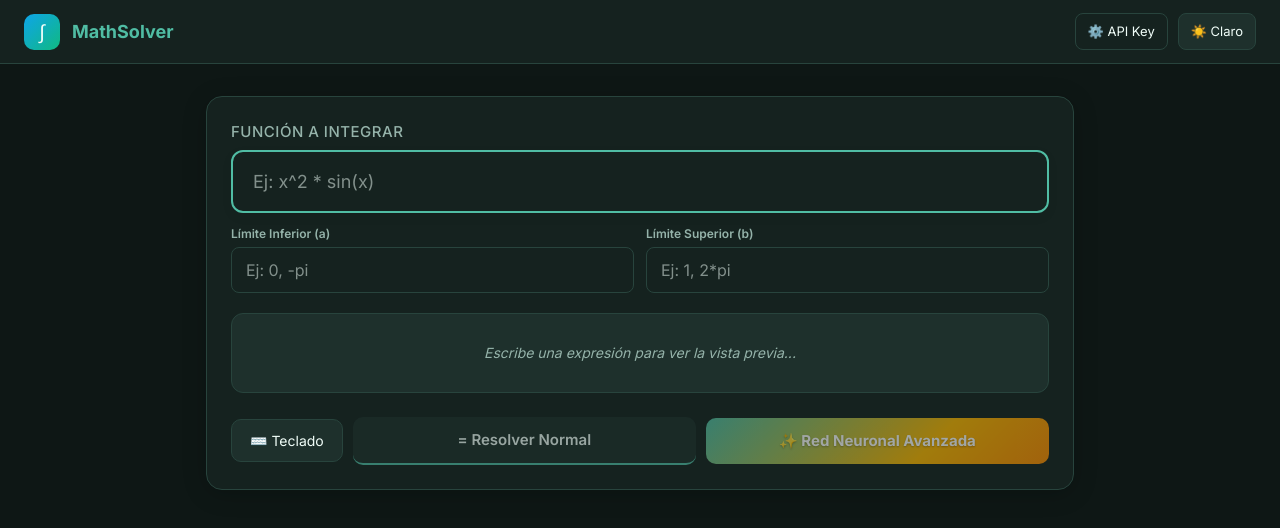
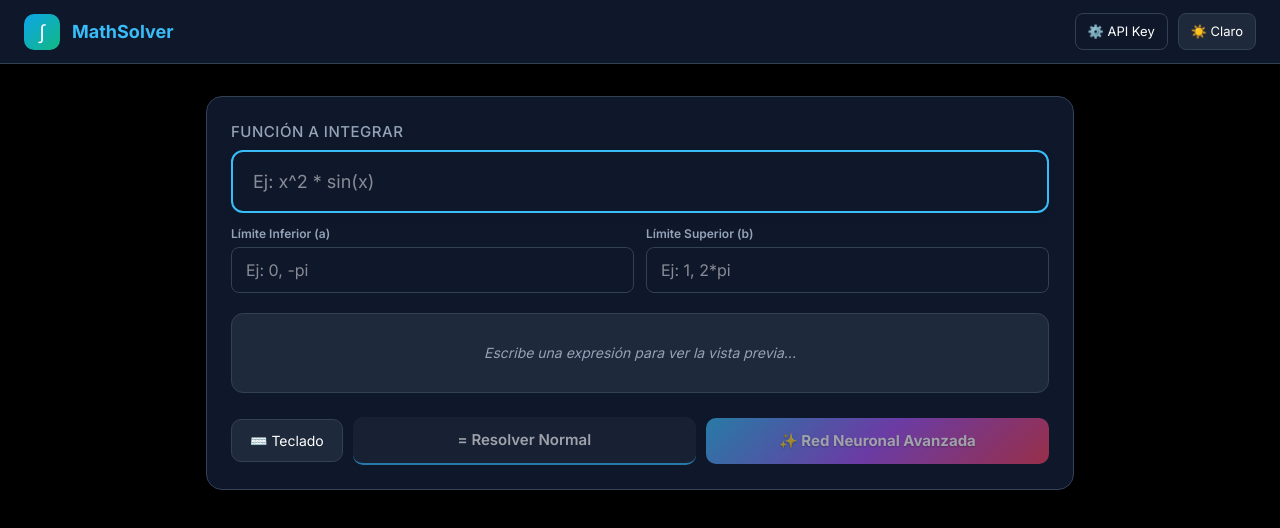
Before and after one commit to JuPaps/resolver-integrales-web, a React (Vite) app: page / in a window 1280 px wide. Shown: the top 528 px of the page. Built offline with nearby package versions, Linux system fonts and the light colour scheme.

Commit message:
Experimental design: Blue, Purple, Red, Black, White palette

```diff
--- a/src/index.css
+++ b/src/index.css
@@ -1,34 +1,35 @@
 @import "tailwindcss";
 
 :root {
-  --color-primary: #50bda4; /* Medium Seagreen */
-  --color-primary-dark: #3a9781;
-  --color-accent: #ffb800; /* Deep Canary */
-  --color-accent-pastel: #ffe066; /* Pastel Canary */
-  --color-orange: #ff8c00;
+  --color-primary: #38bdf8; /* Azul Claro */
+  --color-primary-dark: #0284c7;
+  --color-accent: #a855f7; /* Morado */
+  --color-accent-pastel: #d8b4fe;
+  --color-orange: #ef4444; /* Rojo */
 
-  --grad-button: linear-gradient(135deg, #50bda4 0%, #ffb800 65%, #ff8c00 100%);
-  --grad-panel: linear-gradient(135deg, rgba(80,189,164,0.08) 0%, rgba(255,184,0,0.12) 65%, rgba(255,140,0,0.15) 100%);
+  /* Degradado: Azul -> Morado -> Rojo */
+  --grad-button: linear-gradient(135deg, #38bdf8 0%, #a855f7 50%, #f43f5e 100%);
+  --grad-panel: linear-gradient(135deg, rgba(56,189,248,0.1) 0%, rgba(168,85,247,0.1) 50%, rgba(244,63,94,0.1) 100%);
 
-  --color-bg: #0e1715;
-  --color-surface: #15221f;
-  --color-surface-2: #1e302c;
-  --color-border: #28443d;
-  --color-text: #f0fdf8;
-  --color-text-muted: #95b3aa;
-  --color-error: #f87171;
-  --color-warning: #ffd000; /* Bright Canary */
+  --color-bg: #000000; /* Negro puro */
+  --color-surface: #0f172a;
+  --color-surface-2: #1e293b;
+  --color-border: #334155;
+  --color-text: #ffffff; /* Blanco puro */
+  --color-text-muted: #94a3b8;
+  --color-error: #ef4444; /* Rojo */
+  --color-warning: #f43f5e; /* Rojo/Rosa */
 }
 
 .light {
-  --color-bg: #f5fbfa;
-  --color-surface: #ffffff;
-  --color-surface-2: #e4f3ef;
-  --color-border: #c7e1db;
-  --color-text: #132420;
-  --color-text-muted: #53776d;
+  --color-bg: #f8fafc; /* Blancos rotos */
+  --color-surface: #ffffff; /* Blanco puro */
+  --color-surface-2: #f1f5f9;
+  --color-border: #e2e8f0;
+  --color-text: #000000; /* Negro puro */
+  --color-text-muted: #475569;
 
-  --grad-panel: linear-gradient(135deg, rgba(80,189,164,0.15) 0%, rgba(255,184,0,0.2) 65%, rgba(255,140,0,0.25) 100%);
+  --grad-panel: linear-gradient(135deg, rgba(56,189,248,0.15) 0%, rgba(168,85,247,0.15) 50%, rgba(244,63,94,0.15) 100%);
 }
 
 * { box-sizing: border-box; }
```
